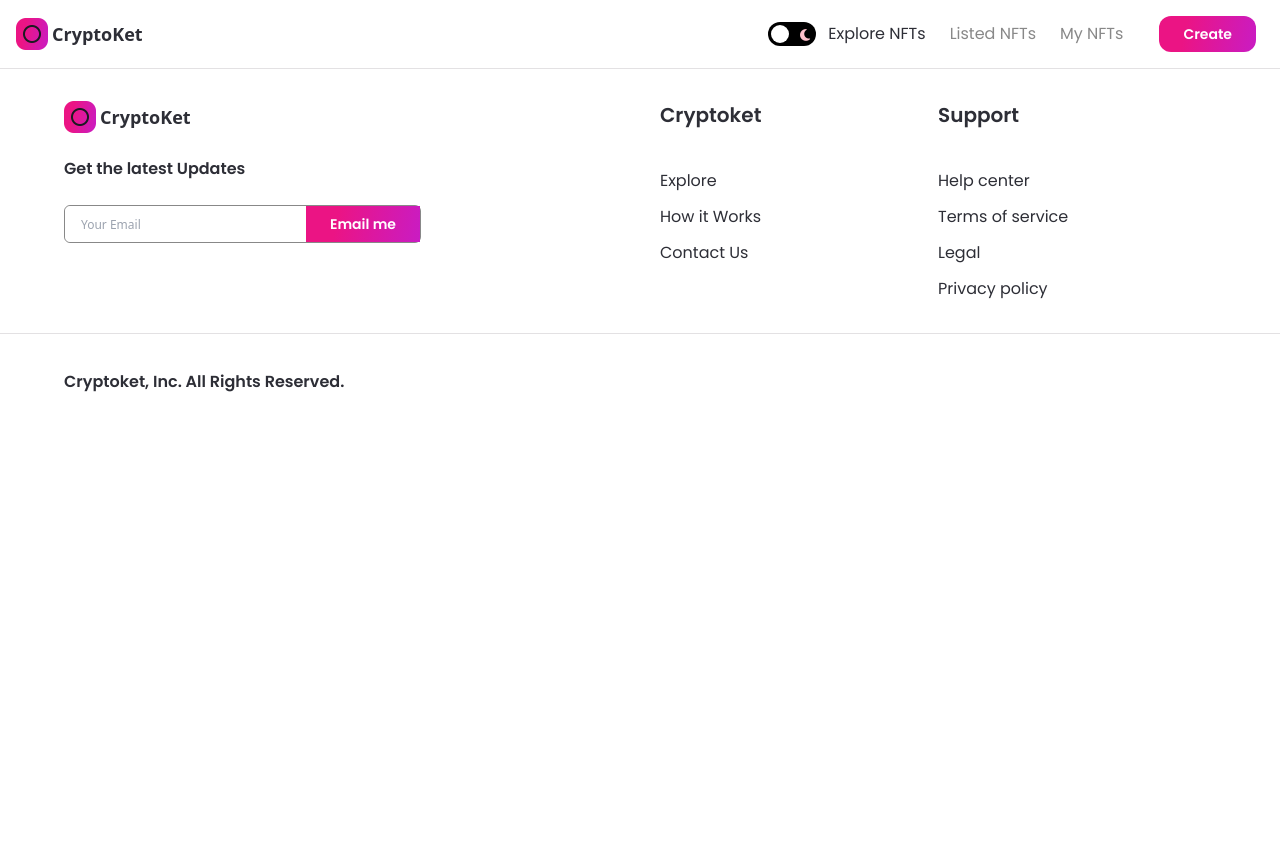
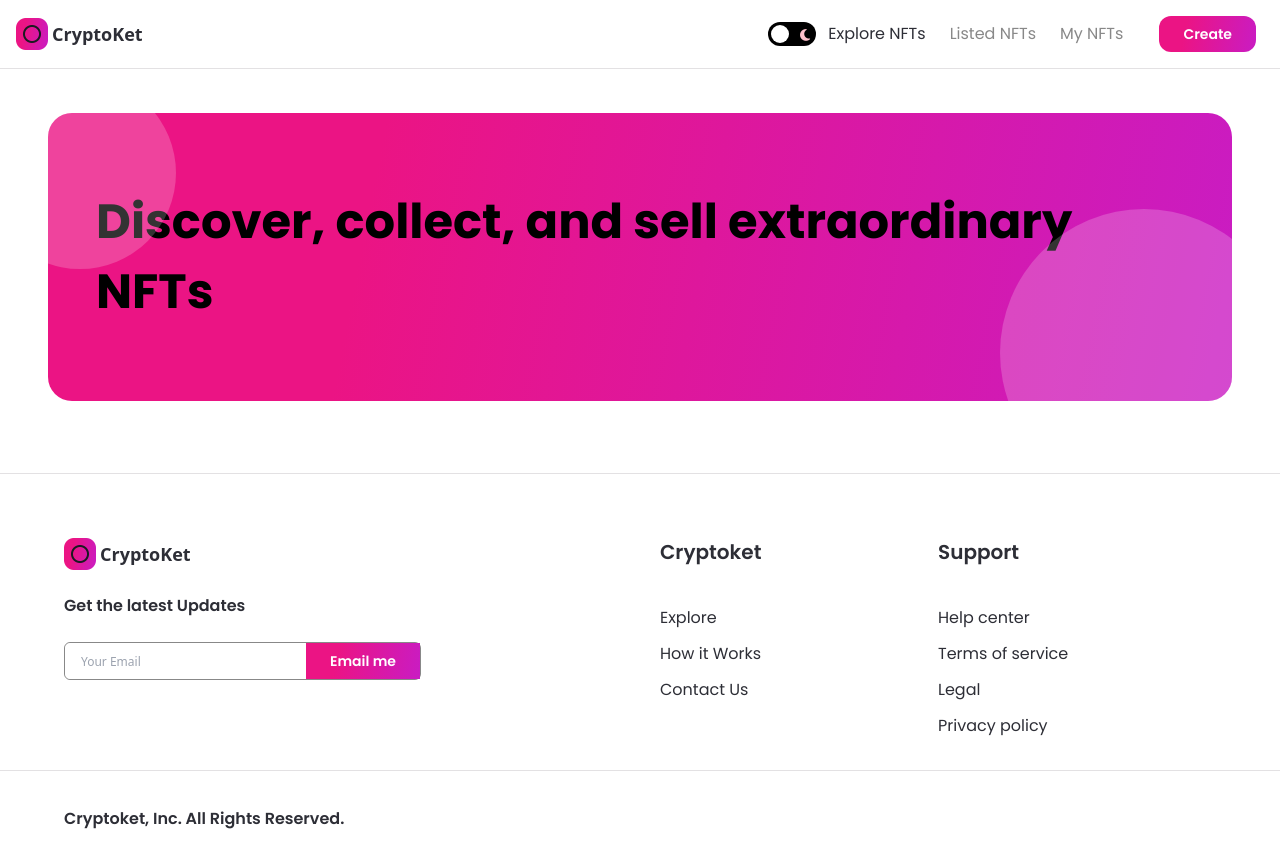
Before and after one commit to rasangalk/nft_marketplace, a Next.js app: page / in a window 1280 px wide. Shown: the top 868 px of the page. Before the commit the page ends 800 px from the top, so only its background shows below. Built offline with nearby package versions, Linux system fonts and the light colour scheme.

Commit message:
Create homepage banner

```diff
--- /dev/null
+++ b/components/Banner.jsx
@@ -0,0 +1,11 @@
+import React from 'react';
+
+const Banner = ({ parentStyles, banner, childStyles }) => (
+  <div className={`relative w-full flex items-center z-0 overflow-hidden nft-gradient ${parentStyles}`}>
+    <p className={`font-bold text-5xl font-poppins leading-70 ${childStyles}`}>{banner}</p>
+    <div className="absolute w-48 h-48 sm:w-32 sm:h-32 rounded-full white-bg -top-9 -left-16 -z-0" />
+    <div className="absolute w-72 h-72 sm:w-56 sm:h-56 rounded-full white-bg -bottom-24 -right-14 -z-0" />
+  </div>
+);
+
+export default Banner;
--- a/components/index.js
+++ b/components/index.js
@@ -1,5 +1,7 @@
+/* eslint-disable import/no-cycle */
 import Navbar from './Navbar';
 import Footer from './Footer';
 import Button from './Button';
+import Banner from './Banner';
 
-export { Navbar, Footer, Button };
+export { Navbar, Footer, Button, Banner };
--- a/pages/_app.js
+++ b/pages/_app.js
@@ -7,7 +7,9 @@ const MyApp = ({ Component, pageProps }) => (
   <ThemeProvider attribute="class">
     <div className="dark:bg-nft-dark bg-white min-h-screen">
       <Navbar />
-      <Component {...pageProps} />
+      <div className="pt-65">
+        <Component {...pageProps} />
+      </div>
       <Footer />
     </div>
     <Script src="https://kit.fontawesome.com/1058161d99.js" crossOrigin="anonymous" />
--- a/pages/index.js
+++ b/pages/index.js
@@ -1,6 +1,14 @@
+import { Banner } from '../components';
+
 const Home = () => (
-  <div>
-    <h1 className="text-3xl font-bold underline">Hello world!</h1>
+  <div className="flex justify-center sm:px-4 p-12">
+    <div className="w-full minmd:w-4/5">
+      <Banner
+        banner="Discover, collect, and sell extraordinary NFTs"
+        parentStyles="justify-start mb-6 h-72 sm:h-60 p-12 xs:p-4 xs:h-44 rounded-3xl"
+        childStyles="md:text-4xl sm:text-2xl xs:text-xl text-left"
+      />
+    </div>
   </div>
 );
 
```
